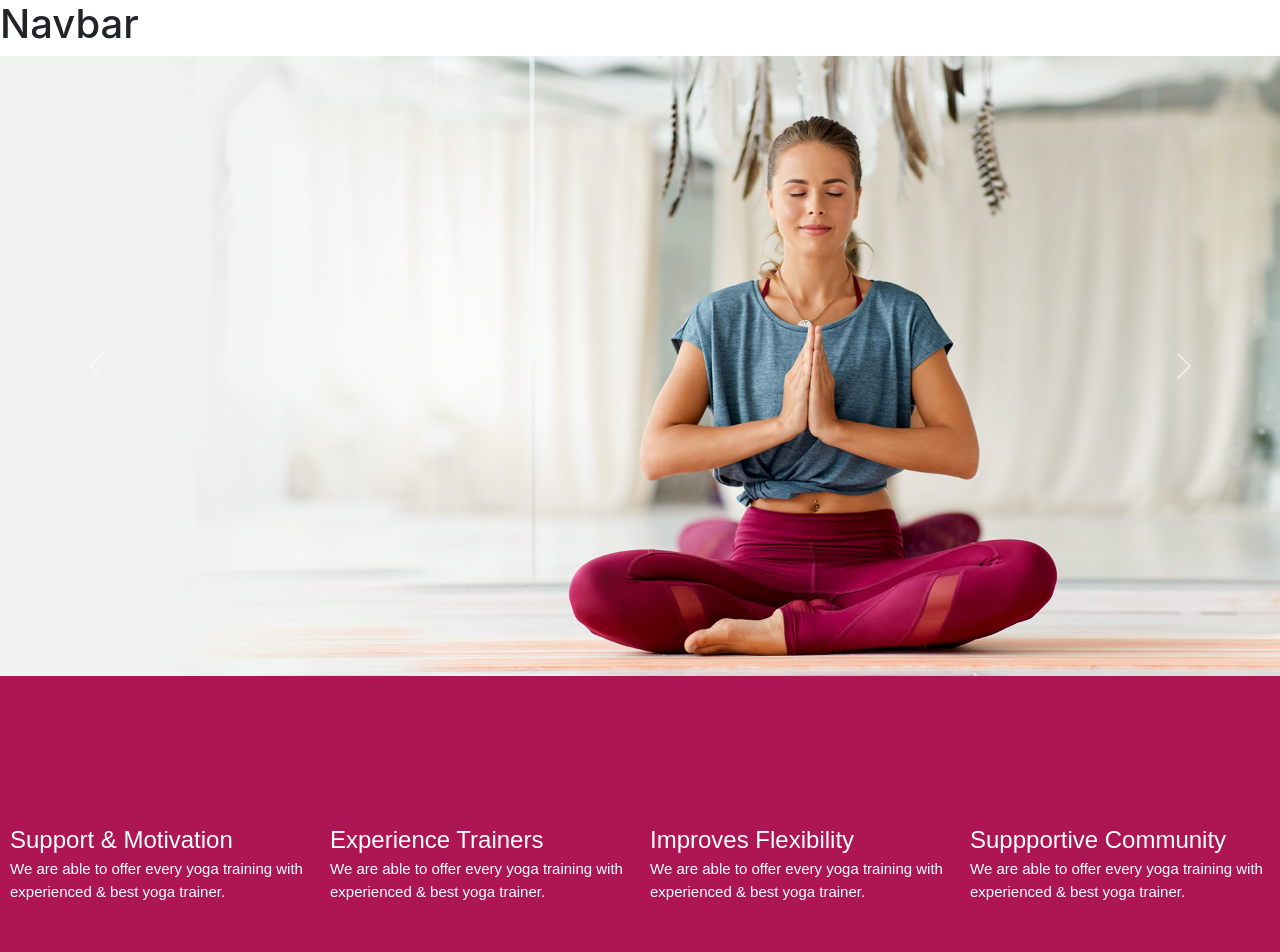
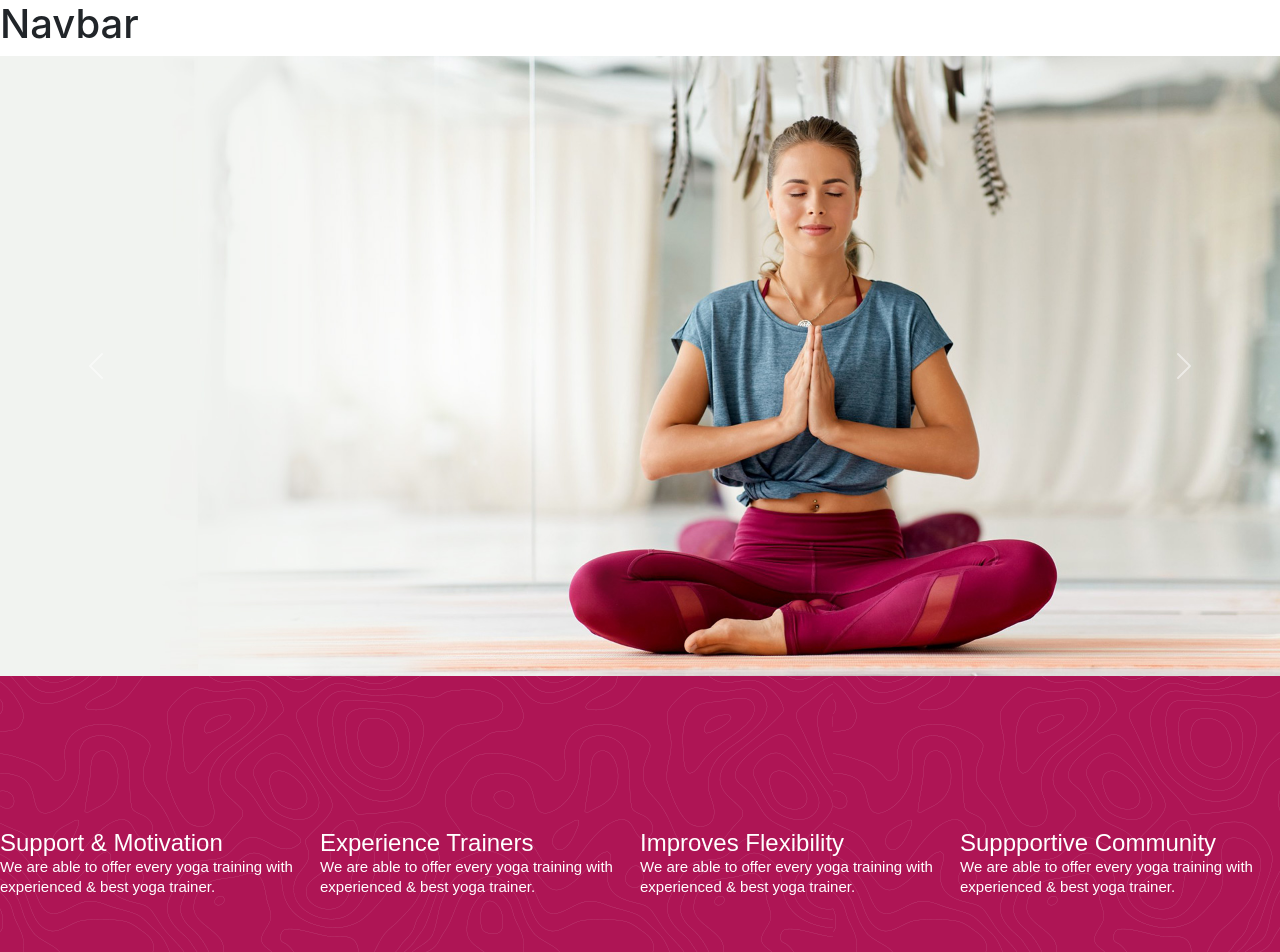
Before and after one commit to pratikwadke02/yoga-jagriti, a React (Create React App) app in the folder client/: page / in a window 1280 px wide. Shown: the top 952 px of the page. Built offline with nearby package versions, Linux system fonts and the light colour scheme; the HTML template or start-up script is replaced by a standard one.

Commit message:
header done

```diff
--- a/client/src/App.js
+++ b/client/src/App.js
@@ -22,7 +22,7 @@
 // function App() {
 //   return (
 //     <>
-//     <Programs />
+//     {/* <Programs /> */}
 //     <Scaler />
 //     </>
 //   )
--- a/client/src/components/Header/HeaderBanner/HeaderBanner.jsx
+++ b/client/src/components/Header/HeaderBanner/HeaderBanner.jsx
@@ -1,6 +1,8 @@
 import React from "react";
 import "./HeaderBanner.css";
 import { Box, Typography } from "@mui/material";
+import {images} from '../../../constants'
+import {theme} from '../../../theme'
 
 const HeaderBanner = () => {
   const headBannerDataOne = [
@@ -34,15 +36,17 @@
           flexDirection: {xs:"column", md:"row"},
           justifyContent: "space-between",
           alignItems: "center",
+          backgroundImage: `url(${images.pattern})`,
+          backgroundColor: theme.palette.primary.main,
+          color: theme.palette.text.default,
         }}
-        className="header_banner"
       >
         <Box sx={{display:'flex'}}>
         {headBannerDataOne.map((item, index) => {
           return (
-            <Box sx={{}} className="header_banner_item" key={index}>
-              <Typography sx={{ fontSize: "24px" }}>{item.name}</Typography>
-              <Typography sx={{ fontSize: "15px" }}>{item.desc}</Typography>
+            <Box sx={{}} key={index}>
+              <Typography variant="h3">{item.name}</Typography>
+              <Typography variant="h6">{item.desc}</Typography>
             </Box>
           );
         })}
@@ -50,9 +54,9 @@
         <Box sx={{display:'flex'}}>
         {headBannerDataTwo.map((item, index) => {
             return (
-                <Box sx={{}} className="header_banner_item" key={index}>
-                    <Typography sx={{ fontSize: "24px" }}>{item.name}</Typography>
-                    <Typography sx={{ fontSize: "15px" }}>{item.desc}</Typography>
+                <Box sx={{}} key={index}>
+                    <Typography variant="h3">{item.name}</Typography>
+                    <Typography variant="h6">{item.desc}</Typography>
                 </Box>
             );
         }
--- a/client/src/constants/images.js
+++ b/client/src/constants/images.js
@@ -3,11 +3,13 @@
 import scalar_logo from '../assets/scalar_logo.png';
 import software from '../assets/software.png';
 import google from '../assets/google.png';
+import pattern from '../assets/pattern.png';
 
 export default {
     slider_1,
     slider_2,
     scalar_logo,
     software,
-    google
+    google,
+    pattern
 }
```
Also changed, not shown: client/src/assets/pattern.png (added).
